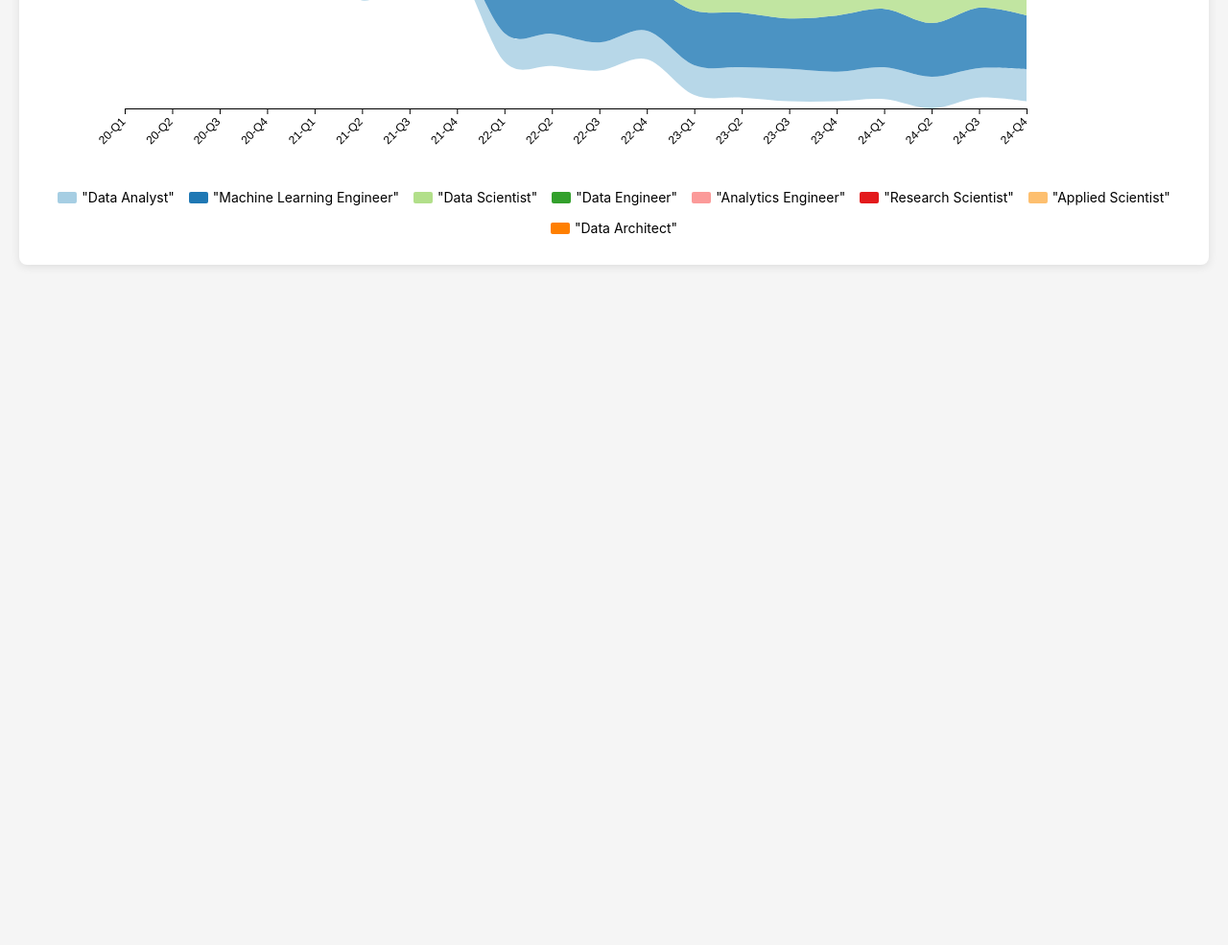
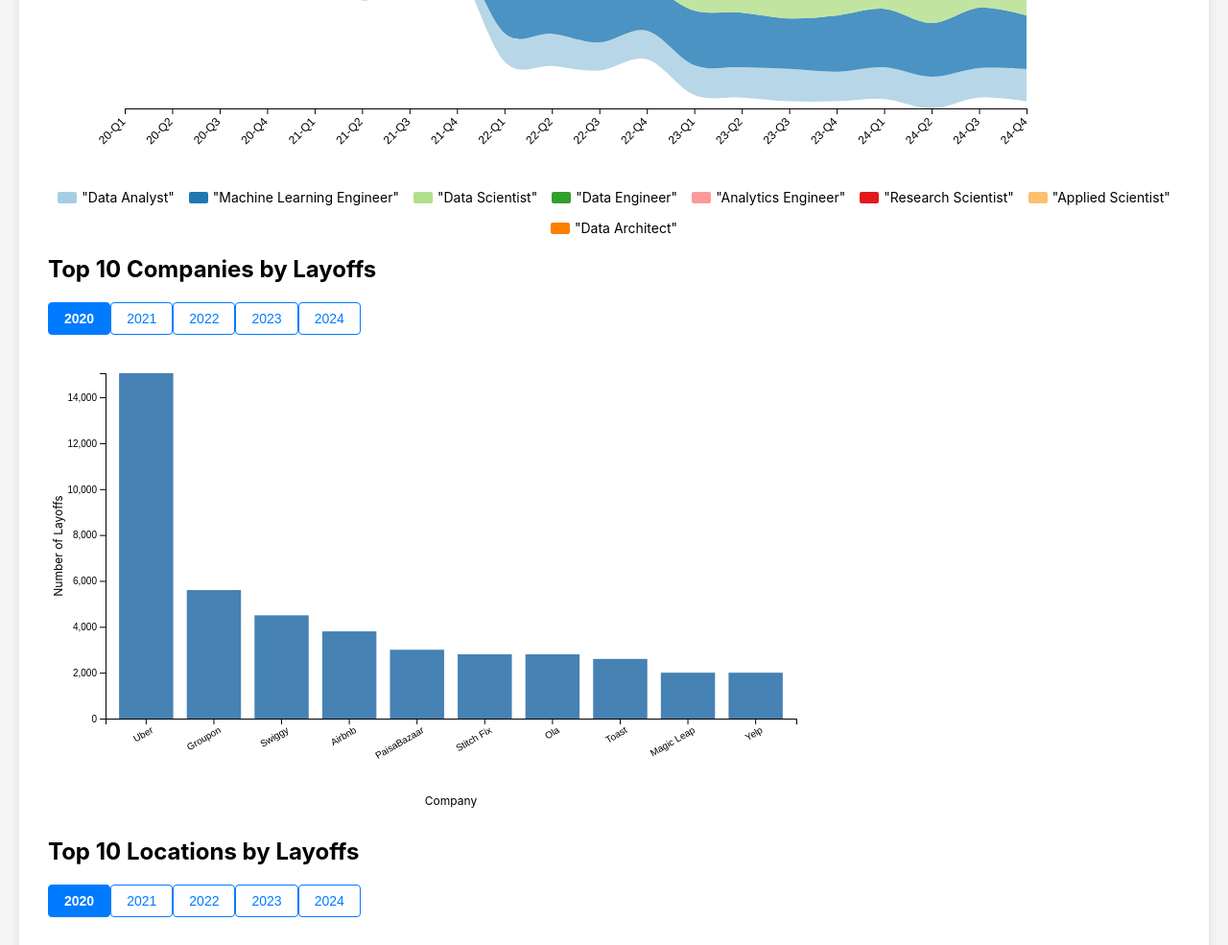
Before and after one commit to taiikun/ECS-163-Final-Project---Team-18, a plain HTML site: page implementation/index.html in a window 1280 px wide. Shown: the part 555-1540 px from the top of the page at 96% size. Before the commit the page ends 855 px from the top, so only its background shows below. Drawn offline with nearby package versions, Linux system fonts and the light colour scheme.

Commit message:
added two bar charts and line chart

```diff
--- /dev/null
+++ b/implementation/bar-chart-layoffs-by-company.js
@@ -0,0 +1,131 @@
+function init_bar_chart_layoffs_by_company() {
+    const svg = d3.select("#barChartLayoffsByCompany"),
+        margin = { top: 40, right: 20, bottom: 100, left: 60 },
+        width = +svg.attr("width") - margin.left - margin.right,
+        height = +svg.attr("height") - margin.top - margin.bottom,
+        chart = svg.append("g").attr("transform", `translate(${margin.left},${margin.top})`);
+
+    const x = d3.scaleBand().padding(0.2).range([0, width]);
+    const y = d3.scaleLinear().range([height, 0]);
+
+    const xAxisGroup = chart.append("g").attr("transform", `translate(0,${height})`);
+    const yAxisGroup = chart.append("g");
+
+    chart.append("text")
+        .attr("class", "x label")
+        .attr("text-anchor", "middle")
+        .attr("x", width / 2)
+        .attr("y", height + margin.bottom - 10)
+        .style("font-size", "12px")
+        .text("Company");
+
+    chart.append("text")
+        .attr("class", "y label")
+        .attr("text-anchor", "middle")
+        .attr("transform", "rotate(-90)")
+        .attr("x", -height / 2)
+        .attr("y", -margin.left + 15)
+        .style("font-size", "12px")
+        .text("Number of Layoffs");
+
+    d3.dsv(";", "tech_layoffs_combined.csv").then(data => {
+        data.forEach(d => {
+            d.Laid_Off = +d.Laid_Off;
+            d.Year = +d.Year;
+        });
+
+        data = data.filter(d => d.Year > 2019 && d.Year < 2025);
+
+        const years = [...new Set(data.map(d => d.Year))].sort();
+        const select = d3.select("#yearSelectLayoffsByCompany");
+
+        select.selectAll("option")
+            .data(years)
+            .enter()
+            .append("option")
+            .attr("value", d => d)
+            .text(d => d);
+
+        select.on("change", () => updateChart(+select.node().value));
+        const buttonContainer = d3.select("#yearButtonsLayoffsByCompany");
+
+        years.forEach(year => {
+            buttonContainer.append("button")
+                .text(year)
+                .attr("class", "year-button")
+                .on("click", () => updateChart(year));
+        });
+
+        d3.select(buttonContainer.selectAll("button").nodes()[0])
+            .classed("active", true);
+
+        function updateChart(selectedYear) {
+            buttonContainer.selectAll("button").attr("disabled", true);
+
+            const filtered = data.filter(d => d.Year === selectedYear);
+            const topCompanies = d3.rollups(filtered, v => d3.sum(v, d => d.Laid_Off), d => d.Company)
+                .sort((a, b) => b[1] - a[1])
+                .slice(0, 10);
+
+            x.domain(topCompanies.map(d => d[0]));
+            y.domain([0, d3.max(topCompanies, d => d[1])]);
+
+            xAxisGroup
+                .call(d3.axisBottom(x))
+                .selectAll("text")
+                .attr("transform", "rotate(-30)")
+                .style("text-anchor", "end");
+
+            yAxisGroup.call(d3.axisLeft(y));
+
+
+            const bars = chart.selectAll(".bar-company").data(topCompanies, d => d[0]);
+
+            bars.exit()
+                .transition().duration(800)
+                .attr("y", y(0))
+                .attr("height", 0)
+                .style("opacity", 0)
+                .remove();
+
+            bars.transition().duration(800)
+                .attr("x", d => x(d[0]))
+                .attr("y", d => y(d[1]))
+                .attr("width", x.bandwidth())
+                .attr("height", d => height - y(d[1]));
+
+            const barsEnter = bars.enter()
+                .append("rect")
+                .attr("class", "bar-company")
+                .style("fill", "steelblue")
+                .attr("x", d => x(d[0]))
+                .attr("width", x.bandwidth())
+                .attr("y", y(0))
+                .attr("height", 0)
+                .style("opacity", 0);
+
+            barsEnter.transition().duration(1000)
+                .attr("y", d => y(d[1]))
+                .attr("height", d => height - y(d[1]))
+                .style("opacity", 1)
+                .end()
+                .then(() => {
+                    buttonContainer.selectAll("button").attr("disabled", null);
+                });
+
+            barsEnter.append("title")
+                .text(d => `${d[0]}: ${d[1]} layoffs`);
+
+            buttonContainer.selectAll("button")
+                .classed("active", false);
+
+            buttonContainer.selectAll("button")
+                .filter(function () {
+                    return +this.textContent === selectedYear;
+                })
+                .classed("active", true);
+                    }
+
+        updateChart(years[0]);
+    });
+}
--- /dev/null
+++ b/implementation/bar-chart-layoffs-by-location.js
@@ -0,0 +1,137 @@
+function init_bar_chart_layoffs_by_location() {
+    const svg = d3.select("#barChartLayoffsByLocation"),
+        margin = { top: 40, right: 20, bottom: 100, left: 70 },
+        width = +svg.attr("width") - margin.left - margin.right,
+        height = +svg.attr("height") - margin.top - margin.bottom,
+        chart = svg.append("g").attr("transform", `translate(${margin.left},${margin.top})`);
+
+    const x = d3.scaleBand().padding(0.2).range([0, width]);
+    const y = d3.scaleLinear().range([height, 0]);
+
+    const xAxisGroup = chart.append("g").attr("transform", `translate(0,${height})`);
+    const yAxisGroup = chart.append("g");
+
+    chart.append("text")
+        .attr("class", "x label")
+        .attr("text-anchor", "middle")
+        .attr("x", width / 2)
+        .attr("y", height + margin.bottom - 10)
+        .style("font-size", "12px")
+        .text("Company");
+
+    chart.append("text")
+        .attr("class", "y label")
+        .attr("text-anchor", "middle")
+        .attr("transform", "rotate(-90)")
+        .attr("x", -height / 2)
+        .attr("y", -margin.left + 15)
+        .style("font-size", "12px")
+        .text("Number of Layoffs");
+
+    d3.dsv(";", "tech_layoffs_combined.csv").then(data => {
+        data.forEach(d => {
+            d.Laid_Off = +d.Laid_Off;
+            d.Year = +d.Year;
+        });
+
+        data = data.filter(d => d.Year > 2019 && d.Year < 2025);
+
+        data.forEach(d => {
+            d.Location_HQ = d.Location_HQ.trim();
+
+            if (d.Location_HQ.toLowerCase().includes("san francisco")) {
+                d.Location_HQ = "San Francisco";
+            }
+        });
+
+        const years = [...new Set(data.map(d => d.Year))].sort();
+        const select = d3.select("#yearSelectLayoffsByLocation");
+
+        select.selectAll("option")
+            .data(years)
+            .enter()
+            .append("option")
+            .attr("value", d => d)
+            .text(d => d);
+
+        select.on("change", () => updateChart(+select.node().value));
+
+        const buttonContainer = d3.select("#yearButtonsLayoffsByLocation");
+
+        years.forEach(year => {
+            buttonContainer.append("button")
+                .text(year)
+                .attr("class", "year-button")
+                .on("click", () => updateChart(year));
+        });
+
+        d3.select(buttonContainer.selectAll("button").nodes()[0])
+            .classed("active", true);
+
+
+        function updateChart(selectedYear) {
+            buttonContainer.selectAll("button").attr("disabled", true);
+
+            const filtered = data.filter(d => d.Year === selectedYear);
+            const topCompanies = d3.rollups(filtered, v => d3.sum(v, d => d.Laid_Off), d => d.Location_HQ)
+                .sort((a, b) => b[1] - a[1])
+                .slice(0, 10);
+
+            x.domain(topCompanies.map(d => d[0]));
+            y.domain([0, d3.max(topCompanies, d => d[1])]);
+
+            xAxisGroup
+                .call(d3.axisBottom(x))
+                .selectAll("text")
+                .attr("transform", "rotate(-30)")
+                .style("text-anchor", "end");
+
+            yAxisGroup.call(d3.axisLeft(y));
+
+            const bars = chart.selectAll(".bar-location").data(topCompanies, d => d[0]);
+
+            bars.exit()
+                .transition().duration(800)
+                .attr("y", height)
+                .attr("height", 0)
+                .style("opacity", 0)
+                .remove();
+
+            bars.transition().duration(800)
+                .attr("x", d => x(d[0]))
+                .attr("y", d => y(d[1]))
+                .attr("width", x.bandwidth())
+                .attr("height", d => height - y(d[1]));
+
+            const barsEnter = bars.enter()
+                .append("rect")
+                .attr("class", "bar-location")
+                .style("fill", "steelblue")
+                .attr("x", d => x(d[0]))
+                .attr("width", x.bandwidth())
+                .attr("y", height)
+                .attr("height", 0)
+                .style("opacity", 0);
+
+            barsEnter.transition().duration(1000)
+                .attr("y", d => y(d[1]))
+                .attr("height", d => height - y(d[1]))
+                .style("opacity", 1)
+                .end()
+                .then(() => {
+                    buttonContainer.selectAll("button").attr("disabled", null);
+                });
+
+            barsEnter.append("title")
+                .text(d => `${d[0]}: ${d[1]} layoffs`);
+
+            buttonContainer.selectAll("button")
+                .classed("active", function () {
+                    return +this.textContent === selectedYear;
+                });
+        }
+
+
+        updateChart(years[0]);
+    });
+}
--- a/implementation/index.html
+++ b/implementation/index.html
@@ -71,6 +71,23 @@
         button:hover {
             background-color: #0056b3;
         }
+
+        .year-button {
+            background-color: white;
+            color: #007bff;
+            border: 1px solid #007bff;
+        }
+
+        .year-button:hover {
+            background-color: #e6f0ff;
+        }
+
+        .year-button.active {
+            background-color: #007bff;
+            color: white;
+            font-weight: bold;
+        }
+
 
         #chart-container {
             position: relative;
@@ -180,10 +197,32 @@
         </div>
 
         <div id="legend" class="legend"></div>
+
+        <h2>Top 10 Companies by Layoffs</h2>
+        <div id="yearButtonsLayoffsByCompany"></div>
+        <svg id="barChartLayoffsByCompany" width="800" height="500"></svg>
+
+        <h2>Top 10 Locations by Layoffs</h2>
+        <div id="yearButtonsLayoffsByLocation"></div>
+        <svg id="barChartLayoffsByLocation" width="800" height="500"></svg>
+
+        <h2>Monthly Job Openings</h2>
+        <svg id="lineChartJOLTS" width="1000" height="500"></svg>
     </div>
 
     <div class="tooltip" id="tooltip"></div>
 
     <script src="stream-graph.js"></script>
+    <script src="bar-chart-layoffs-by-company.js"></script>
+    <script src="bar-chart-layoffs-by-location.js"></script>
+    <script src="line-chart-job-postings.js"></script>
+    <script>
+        document.addEventListener("DOMContentLoaded", () => {
+        init_bar_chart_layoffs_by_company();
+        init_bar_chart_layoffs_by_location();
+        init_line_chart_jolts_information();
+        });
+    </script>
+
 </body>
 </html>
--- /dev/null
+++ b/implementation/jolts_information_job_openings.csv
@@ -0,0 +1,6 @@
+Year,Jan,Feb,Mar,Apr,May,Jun,Jul,Aug,Sep,Oct,Nov,Dec
+2020,130,138,121,118,93,106,79,86,110,126,109,123
+2021,169,111,107,127,152,174,202,220,201,205,216,245
+2022,233,259,262,273,247,254,238,200,218,211,221,81
+2023,100,154,145,148,157,156,156,148,99,100,147,143
+2024,152,137,144,95,128,107,115,135,121,188,122,106
--- /dev/null
+++ b/implementation/line-chart-job-postings.js
@@ -0,0 +1,118 @@
+function init_line_chart_jolts_information() {
+    const svg = d3.select("#lineChartJOLTS"),
+        margin = { top: 40, right: 60, bottom: 60, left: 60 },
+        width = +svg.attr("width") - margin.left - margin.right,
+        height = +svg.attr("height") - margin.top - margin.bottom,
+        chart = svg.append("g").attr("transform", `translate(${margin.left},${margin.top})`);
+
+    d3.csv("jolts_information_job_openings.csv").then(rawData => {
+        const months = ["Jan", "Feb", "Mar", "Apr", "May", "Jun", "Jul", "Aug", "Sep", "Oct", "Nov", "Dec"];
+        const parseDate = d3.timeParse("%Y-%b");
+
+        const data = [];
+        rawData.forEach(row => {
+            months.forEach(month => {
+                data.push({
+                    date: parseDate(`${row.Year}-${month}`),
+                    value: +row[month]
+                });
+            });
+        });
+
+        data.sort((a, b) => a.date - b.date);
+
+        const x = d3.scaleTime()
+            .domain(d3.extent(data, d => d.date))
+            .range([0, width])
+
+        const y = d3.scaleLinear()
+            .domain([0, d3.max(data, d => d.value)]).nice()
+            .range([height, 0]);
+
+        const yGrid = d3.axisLeft(y)
+            .tickSize(-width)
+            .tickFormat("");
+
+        const xAxisMonths = d3.axisBottom(x)
+            .ticks(d3.timeMonth.every(1))
+            .tickFormat(d3.timeFormat("%b"));
+
+        const xAxisYears = d3.axisBottom(x)
+            .ticks(d3.timeYear.every(1))
+            .tickFormat(d3.timeFormat("%Y"))
+            .tickSize(15)
+            .tickPadding(30);
+
+        const yAxis = d3.axisLeft(y);
+
+        chart.append("g")
+            .attr("transform", `translate(0,${height - 25})`)
+            .call(xAxisYears)
+            .selectAll("text")
+            .attr("dy", "1.75em")
+            .style("text-anchor", "middle")
+            .style("font-weight", "bold");
+
+        chart.append("g")
+            .attr("class", "grid")
+            .call(yGrid)
+            .selectAll("line")
+            .attr("stroke", "#ccc")
+            .attr("stroke-dasharray", "2,2");
+
+        chart.append("g").call(yAxis);
+
+        chart.append("text")
+            .attr("class", "x label")
+            .attr("text-anchor", "middle")
+            .attr("x", width / 2)
+            .attr("y", height + margin.bottom - 10)
+            .style("font-size", "12px")
+            .text("Date");
+
+        chart.append("text")
+            .attr("class", "y label")
+            .attr("text-anchor", "middle")
+            .attr("transform", "rotate(-90)")
+            .attr("x", -height / 2)
+            .attr("y", -margin.left + 15)
+            .style("font-size", "12px")
+            .text("Job Openings (Thousands)");
+
+        const line = d3.line()
+            .x(d => x(d.date))
+            .y(d => y(d.value));
+
+        chart.append("path")
+            .datum(data)
+            .attr("fill", "none")
+            .attr("stroke", "steelblue")
+            .attr("stroke-width", 2)
+            .attr("d", line);
+
+        const tooltip = d3.select("body").append("div")
+            .style("position", "absolute")
+            .style("background", "#fff")
+            .style("padding", "6px 8px")
+            .style("border", "1px solid #ccc")
+            .style("border-radius", "4px")
+            .style("pointer-events", "none")
+            .style("opacity", 0);
+
+        chart.selectAll("circle")
+            .data(data)
+            .enter()
+            .append("circle")
+            .attr("cx", d => x(d.date))
+            .attr("cy", d => y(d.value))
+            .attr("r", 4)
+            .attr("fill", "steelblue")
+            .on("mouseover", (event, d) => {
+                tooltip.transition().duration(200).style("opacity", 0.9);
+                tooltip.html(`${d3.timeFormat("%B %Y")(d.date)}<br><b>${d.value}</b>k openings`)
+                    .style("left", (event.pageX + 10) + "px")
+                    .style("top", (event.pageY - 28) + "px");
+            })
+            .on("mouseout", () => tooltip.transition().duration(500).style("opacity", 0));
+    });
+}
```
Also changed, not shown: implementation/tech_layoffs_combined.csv (added).
